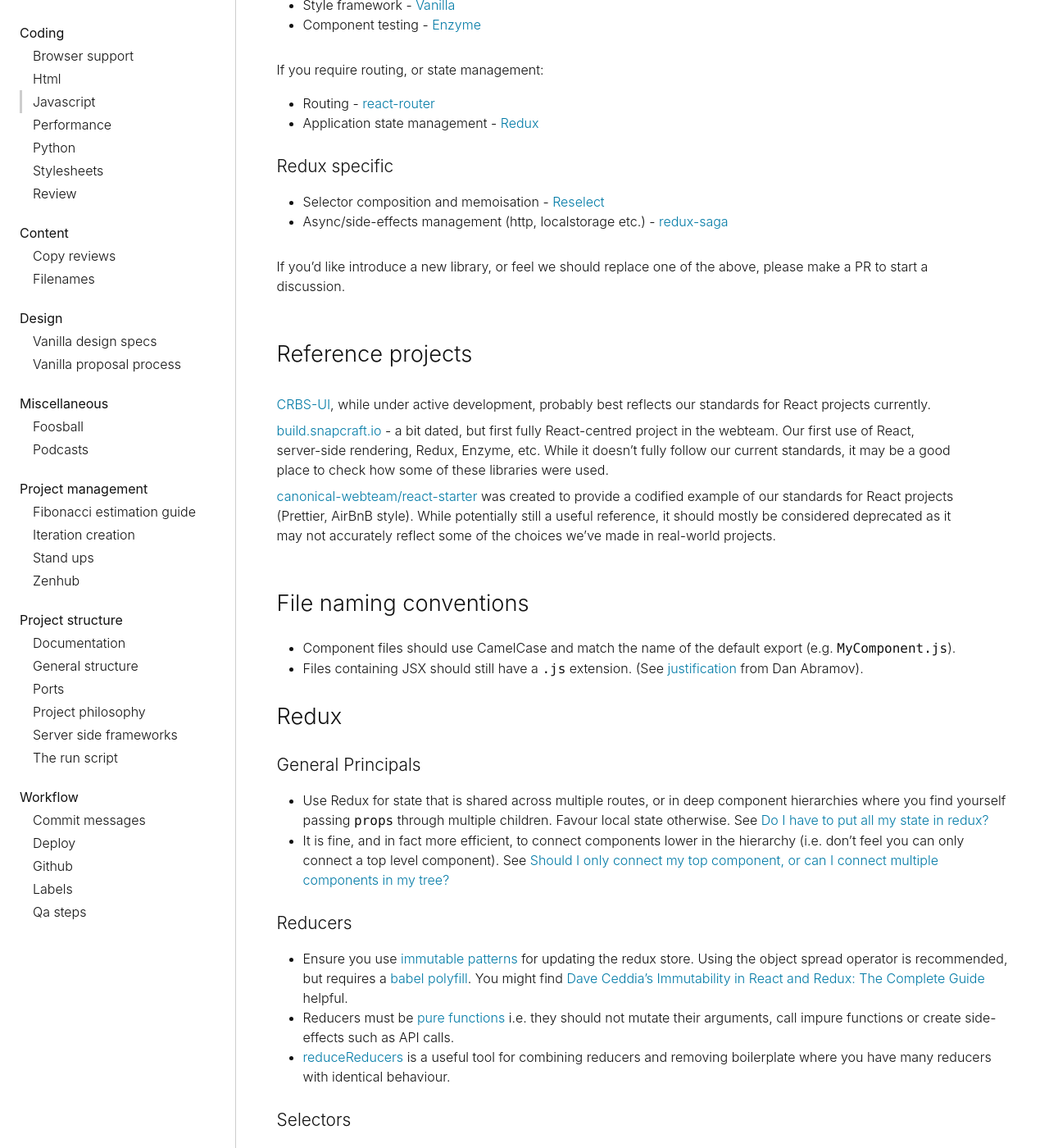
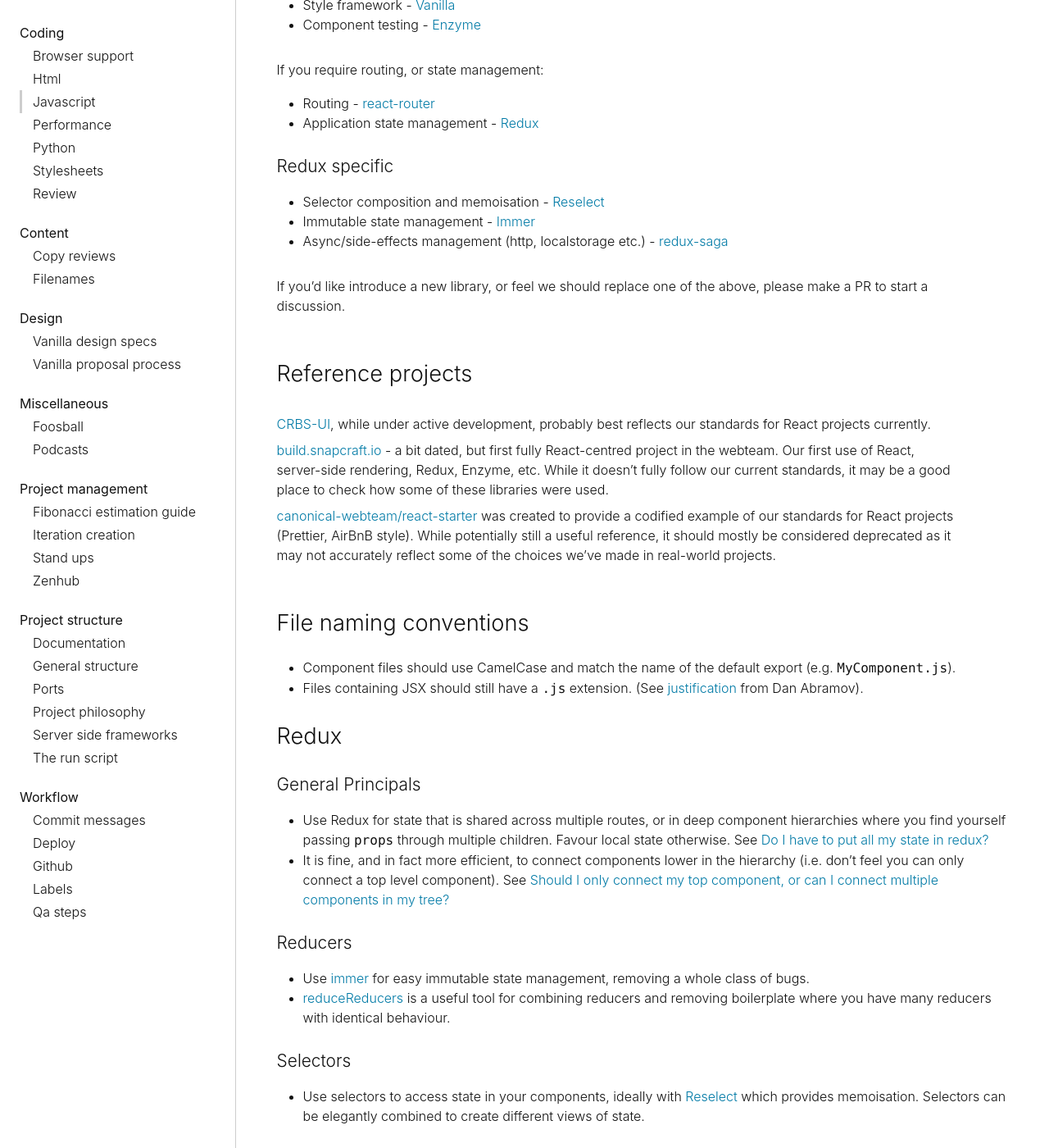
Before and after one commit to canonical-web-and-design/practices, a Jekyll site: the page built from coding/javascript.md, in a window 1280 px wide and 1400 px high, scrolled down 3057 px. Shown: the whole window at 82% size. Built offline with Jekyll 4.4.1, drawn with Linux system fonts in a browser that asks for light colours; some web fonts are replaced.

Commit message:
Suggesting immer for immutable state management.

```diff
--- a/coding/javascript.md
+++ b/coding/javascript.md
@@ -99,6 +99,7 @@
 #### Redux specific
 
 - Selector composition and memoisation - [Reselect](https://github.com/reduxjs/reselect)
+- Immutable state management - [Immer](https://github.com/immerjs/immer)
 - Async/side-effects management (http, localstorage etc.) - [redux-saga](https://github.com/redux-saga/redux-saga)
 
 If you'd like introduce a new library, or feel we should replace one of the above, please make a PR to start a discussion.
@@ -126,9 +127,7 @@
 
 #### Reducers
 
-- Ensure you use [immutable patterns](https://redux.js.org/recipes/structuringreducers/immutableupdatepatterns) for updating the redux store. Using
-  the object spread operator is recommended, but requires a [babel polyfill](https://babeljs.io/docs/en/babel-plugin-transform-object-rest-spread.html). You might find [Dave Ceddia's Immutability in React and Redux: The Complete Guide](https://daveceddia.com/react-redux-immutability-guide/) helpful.
-- Reducers must be [pure functions](https://redux.js.org/basics/reducers#handling-actions) i.e. they should not mutate their arguments, call impure functions or create side-effects such as API calls.
+- Use [immer](https://github.com/immerjs/immer) for easy immutable state management, removing a whole class of bugs.
 - [reduceReducers](https://github.com/redux-utilities/reduce-reducers) is a useful tool for combining reducers and removing boilerplate where you have many reducers with identical behaviour.
 
 #### Selectors
```
